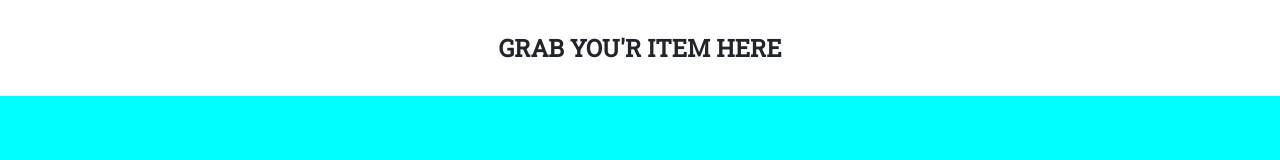
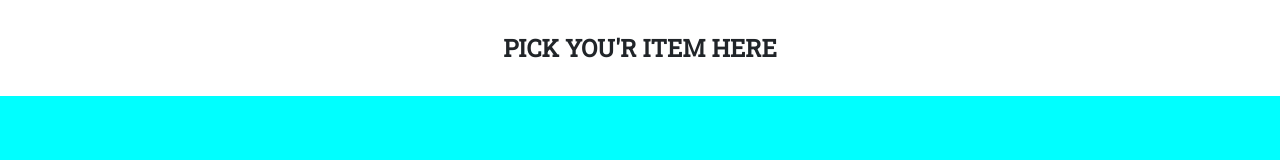
Before and after one commit to BabluMia/lucky-one-react, a React (Create React App) app: page / in a window 1280 px wide. Shown: the top 160 px of the page. Built offline with nearby package versions, Linux system fonts and the light colour scheme.

Commit message:
last add

```diff
--- a/src/Components/Header/Header.js
+++ b/src/Components/Header/Header.js
@@ -3,7 +3,7 @@ import React from 'react';
 
 const Header = () => {
     return (
-       <h1 className='lh-base'>grab you'r item here</h1>
+       <h1 className='lh-base'>pick you'r item here</h1>
     );
 };
 
--- a/src/Components/Products/Products.js
+++ b/src/Components/Products/Products.js
@@ -44,8 +44,7 @@ const random = ()=> {
           <h4 className="text-center me-5">Selected Item</h4>
           <ul>
             {addName.map((add) => (
-              <li key={add} data-aos="fade-right"
-              data-aos-offset="300">
+              <li key={add} >
                 <BsCheckCircleFill></BsCheckCircleFill> <span className="ms-2">{add}</span>
               </li>
             ))}
```
